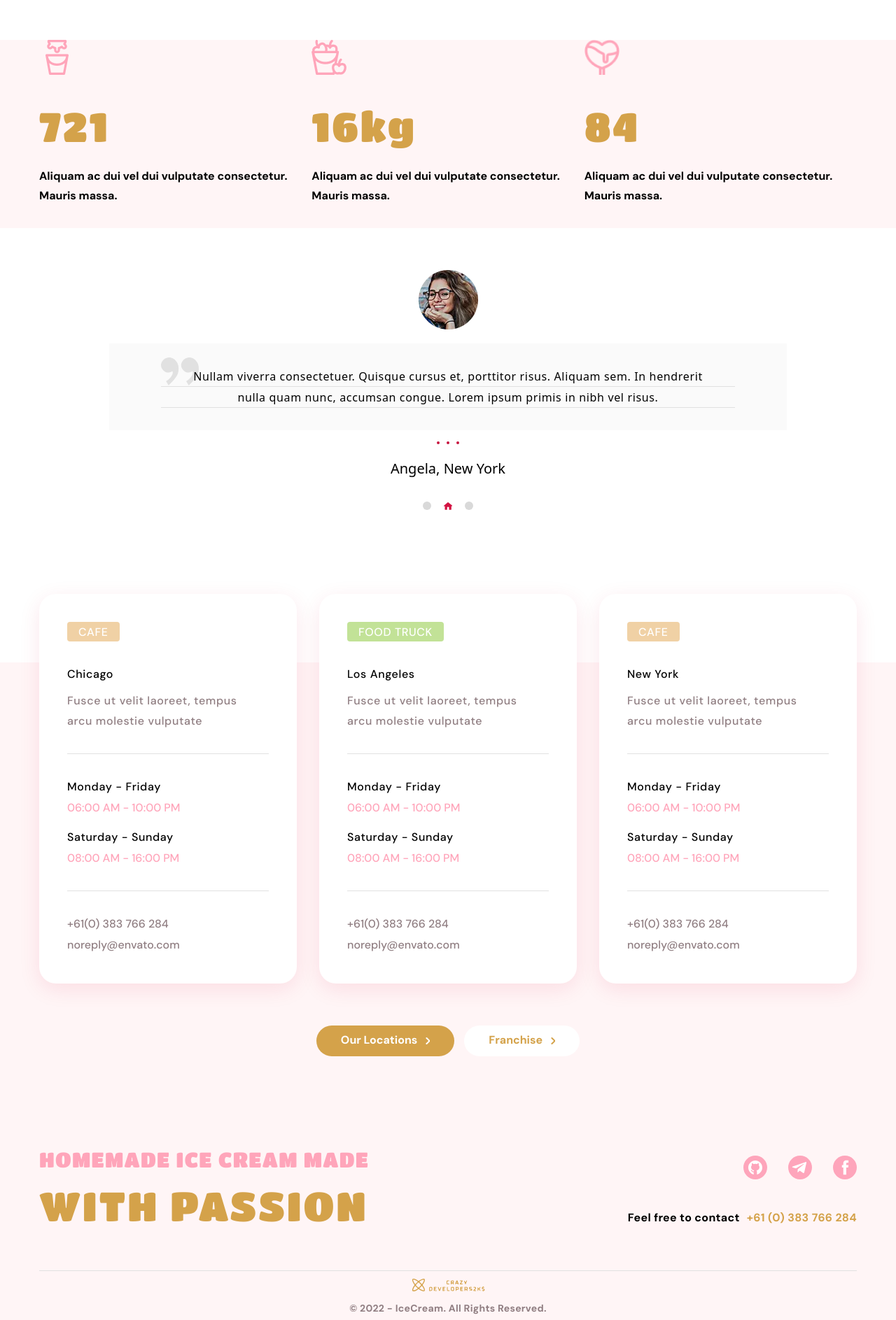
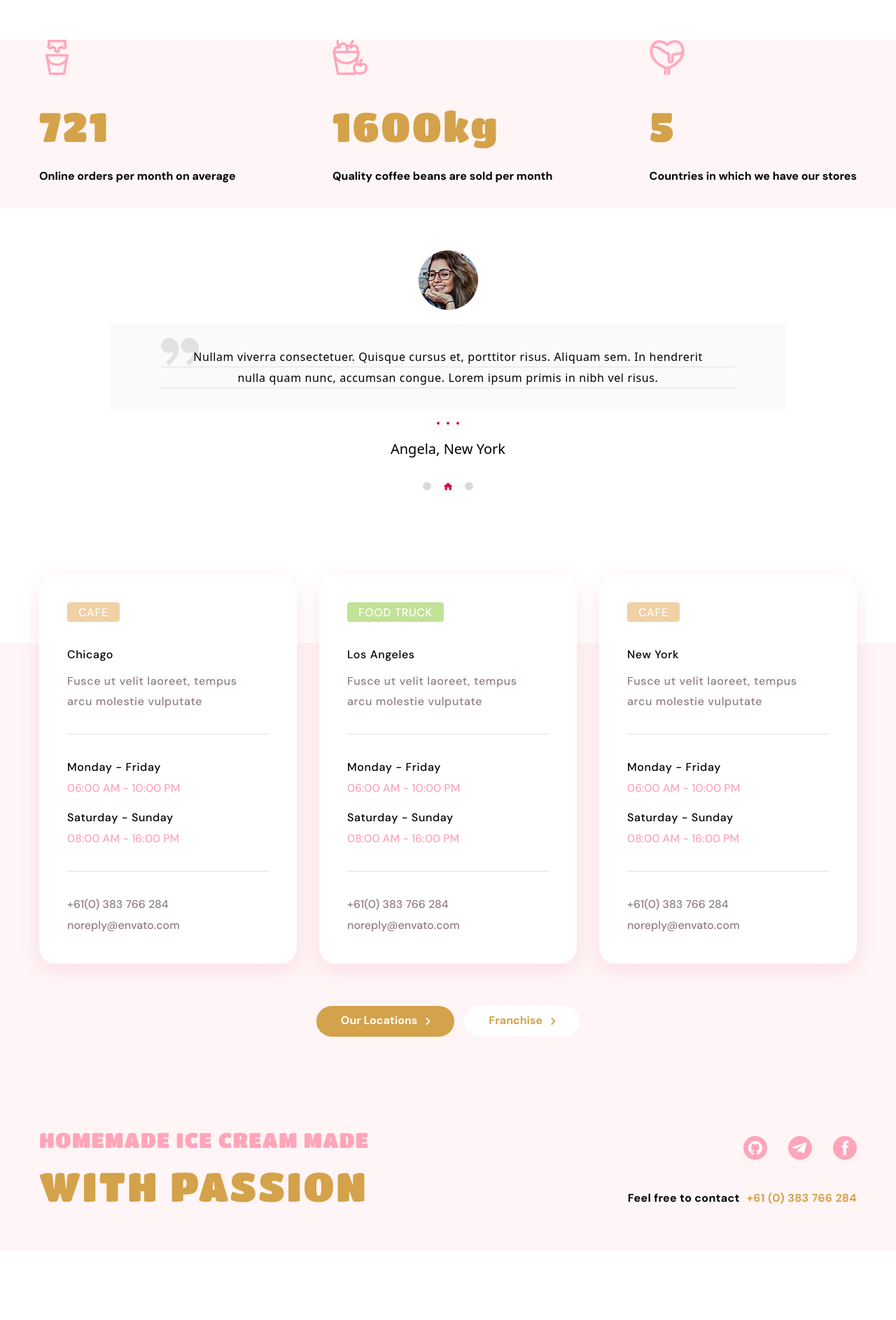
Before and after one commit to Stanislav-lebid/YIT_Coursework, a website built with Parcel: page src/index.html in a window 1280 px wide. Shown: the part 2088-3975 px from the top of the page at 70% size. After the commit the page ends 3876 px from the top, so only its background shows below. Built offline with nearby package versions, Linux system fonts and the light colour scheme; files whose address does not match are found by name.

Commit message:
advantages start

```diff
--- a/src/partials/advantages.html
+++ b/src/partials/advantages.html
@@ -7,19 +7,19 @@
     <li class="advantages__item">
       <p class="advantages__title icon">721</p>
       <p class="advantages__text">
-        Aliquam ac dui vel dui vulputate consectetur. Mauris massa.
+        Online orders per month on average
       </p>
     </li>
     <li class="advantages__item">
-      <p class="advantages__title apples">16kg</p>
+      <p class="advantages__title apples">1600kg</p>
       <p class="advantages__text">
-        Aliquam ac dui vel dui vulputate consectetur. Mauris massa.
+        Quality coffee beans are sold per month
       </p>
     </li>
     <li class="advantages__item">
-      <p class="advantages__title heart">84</p>
+      <p class="advantages__title heart">5</p>
       <p class="advantages__text">
-        Aliquam ac dui vel dui vulputate consectetur. Mauris massa.
+        Countries in which we have our stores
       </p>
     </li>
   </ul>
--- a/src/partials/footer.html
+++ b/src/partials/footer.html
@@ -36,10 +36,4 @@
         </div>
 
     </div>
-    <div class="footer-subtitle">
-        <svg class="logo-icon" width="113" height="25">
-            <use href="./images/icons/sprite.svg#logo"></use>
-        </svg>
-        <p>&#169; 2022 - IceCream. All Rights Reserved.</p>
-    </div>
 </div>
--- a/src/sass/components/_advantages.scss
+++ b/src/sass/components/_advantages.scss
@@ -3,6 +3,7 @@
 background-color: var(--bgc-primary);
 &__list{
 display: block;
+justify-content: space-between;
 @include media-min ($min-width: 768px) {
 display: flex;
 }
--- a/src/sass/components/_products.scss
+++ b/src/sass/components/_products.scss
@@ -197,7 +197,7 @@
 
     // products__modal-primary
     &-primary {
-      background-color: var(--hover-primary);
+      background-color: var(--hover-secondary);
     }
 
     // products__modal-secondary
@@ -209,7 +209,7 @@
     // products__modal-third
 
     &-third {
-      background-color: var(--hover-third);
+      background-color: var(--hover-secondary);
     }
 
     @media screen and (min-width: 768px) and (max-width: 1199px) {
```
